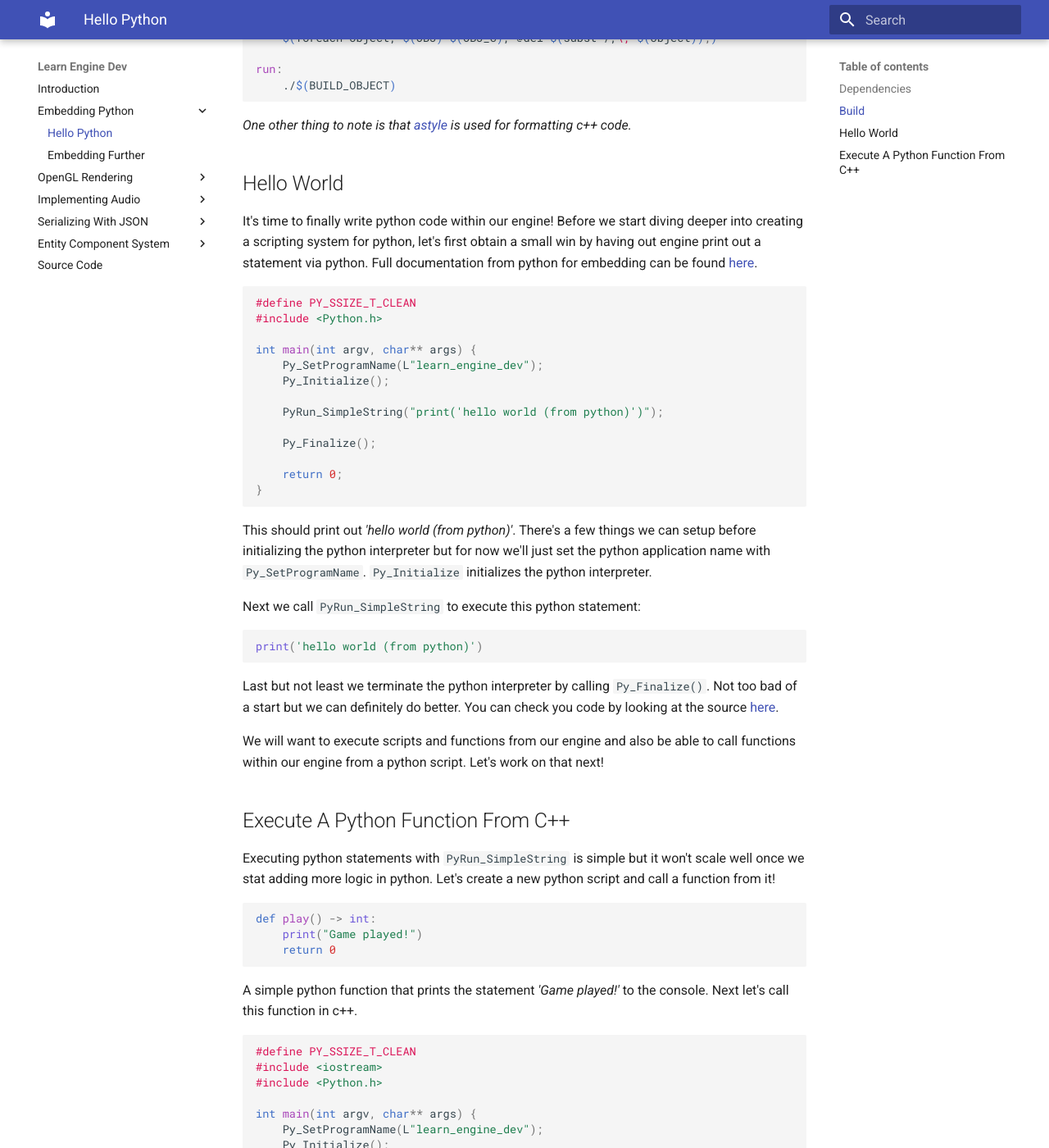
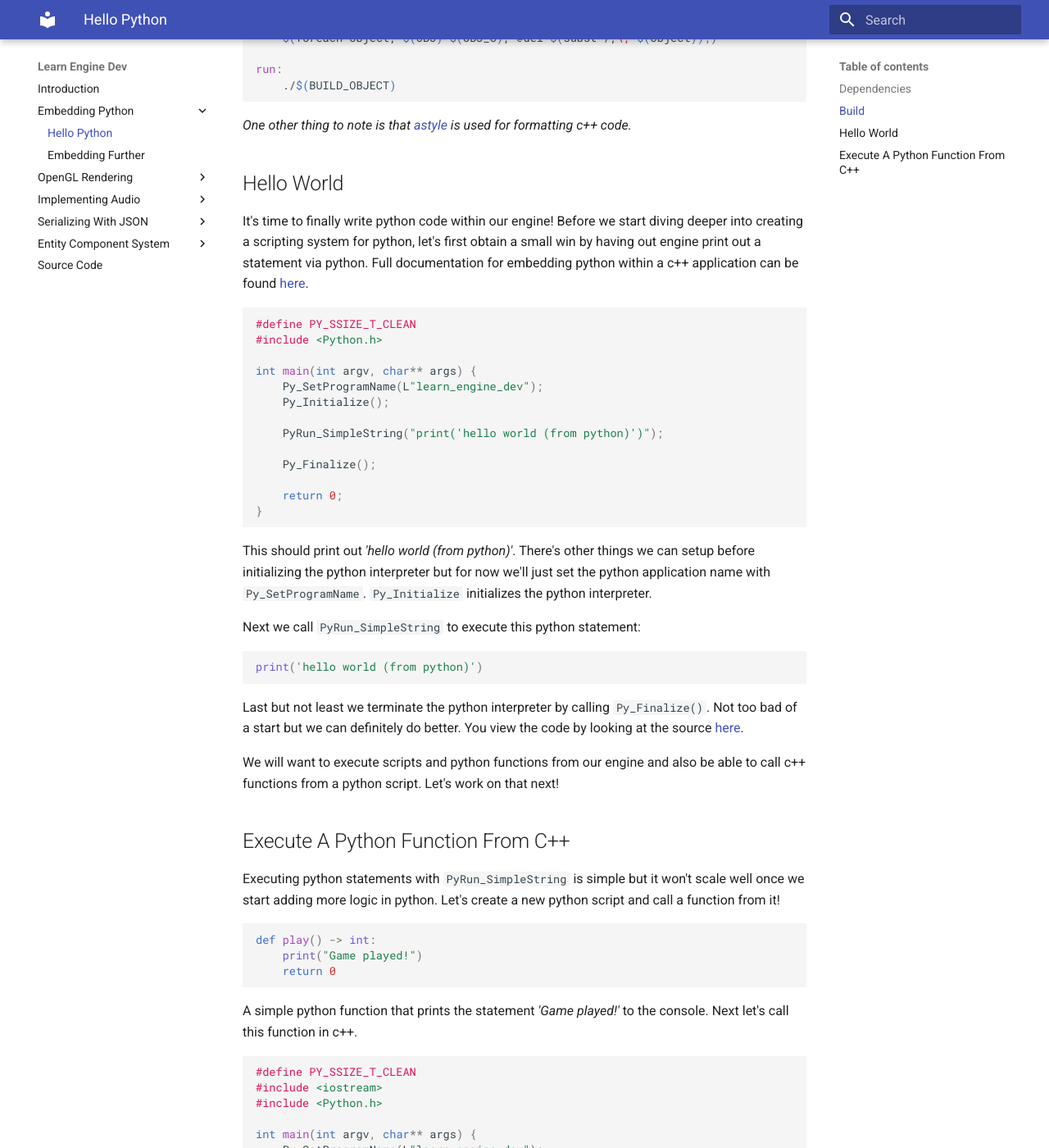
Before and after one commit to Chukobyte/learn-engine-dev, an MkDocs documentation site: the page built from docs/embedding_python/hello_python.md, in a window 1280 px wide and 1400 px high, scrolled down 1194 px. Shown: the whole window at 82% size. Built offline with MkDocs 1.6.1 and Material for MkDocs 9.7.7, drawn with Linux system fonts in a browser that asks for light colours; some of the changed text lies outside the part shown.

Commit message:
Fixing errors in hello python doc.

````diff
--- a/docs/embedding_python/hello_python.md
+++ b/docs/embedding_python/hello_python.md
@@ -40,7 +40,7 @@ build: $(OBJ) $(OBJ_C)
     @$(CXX) -o $(BUILD_OBJECT) $^ $(I_FLAGS) $(L_FLAGS) $(LIBRARIES)
 
 format:
-    astyle -n --style=google --recursive src/*.cpp src/*.h
+    astyle -n --style=google --recursive *.cpp
 
 clean:
 ifneq ("$(wildcard $(BUILD_OBJECT))","")
@@ -56,7 +56,7 @@ run:
 
 ## Hello World
 
-It's time to finally write python code within our engine!  Before we start diving deeper into creating a scripting system for python, let's first obtain a small win by having out engine print out a statement via python.  Full documentation from python for embedding can be found [here](https://docs.python.org/3/extending/embedding.html).
+It's time to finally write python code within our engine!  Before we start diving deeper into creating a scripting system for python, let's first obtain a small win by having out engine print out a statement via python.  Full documentation for embedding python within a c++ application can be found [here](https://docs.python.org/3/extending/embedding.html).
 
 ```c++
 #define PY_SSIZE_T_CLEAN
@@ -74,20 +74,20 @@ int main(int argv, char** args) {
 }
 ```
 
-This should print out *'hello world (from python)'*.  There's a few things we can setup before initializing the python interpreter but for now we'll just set the python application name with `Py_SetProgramName`. `Py_Initialize` initializes the python interpreter.
+This should print out *'hello world (from python)'*.  There's other things we can setup before initializing the python interpreter but for now we'll just set the python application name with `Py_SetProgramName`. `Py_Initialize` initializes the python interpreter.
 
 Next we call `PyRun_SimpleString` to execute this python statement:
 ```py
 print('hello world (from python)')
 ```
 
-Last but not least we terminate the python interpreter by calling `Py_Finalize()`.  Not too bad of a start but we can definitely do better.  You can check you code by looking at the source [here](https://github.com/Chukobyte/learn-engine-dev/tree/main/src/1.embedding_python/1.0.hello_python).
+Last but not least we terminate the python interpreter by calling `Py_Finalize()`.  Not too bad of a start but we can definitely do better.  You view the code by looking at the source [here](https://github.com/Chukobyte/learn-engine-dev/tree/main/src/1.embedding_python/1.0.hello_python).
 
-We will want to execute scripts and functions from our engine and also be able to call functions within our engine from a python script.  Let's work on that next!
+We will want to execute scripts and python functions from our engine and also be able to call c++ functions from a python script.  Let's work on that next!
 
 ## Execute A Python Function From C++
 
-Executing python statements with `PyRun_SimpleString` is simple but it won't scale well once we stat adding more logic in python.  Let's create a new python script and call a function from it!
+Executing python statements with `PyRun_SimpleString` is simple but it won't scale well once we start adding more logic in python.  Let's create a new python script and call a function from it!
 
 ```py
 def play() -> int:
````
Also changed, not shown: other parts of docs/embedding_python/hello_python.md (+1 -1 lines).
